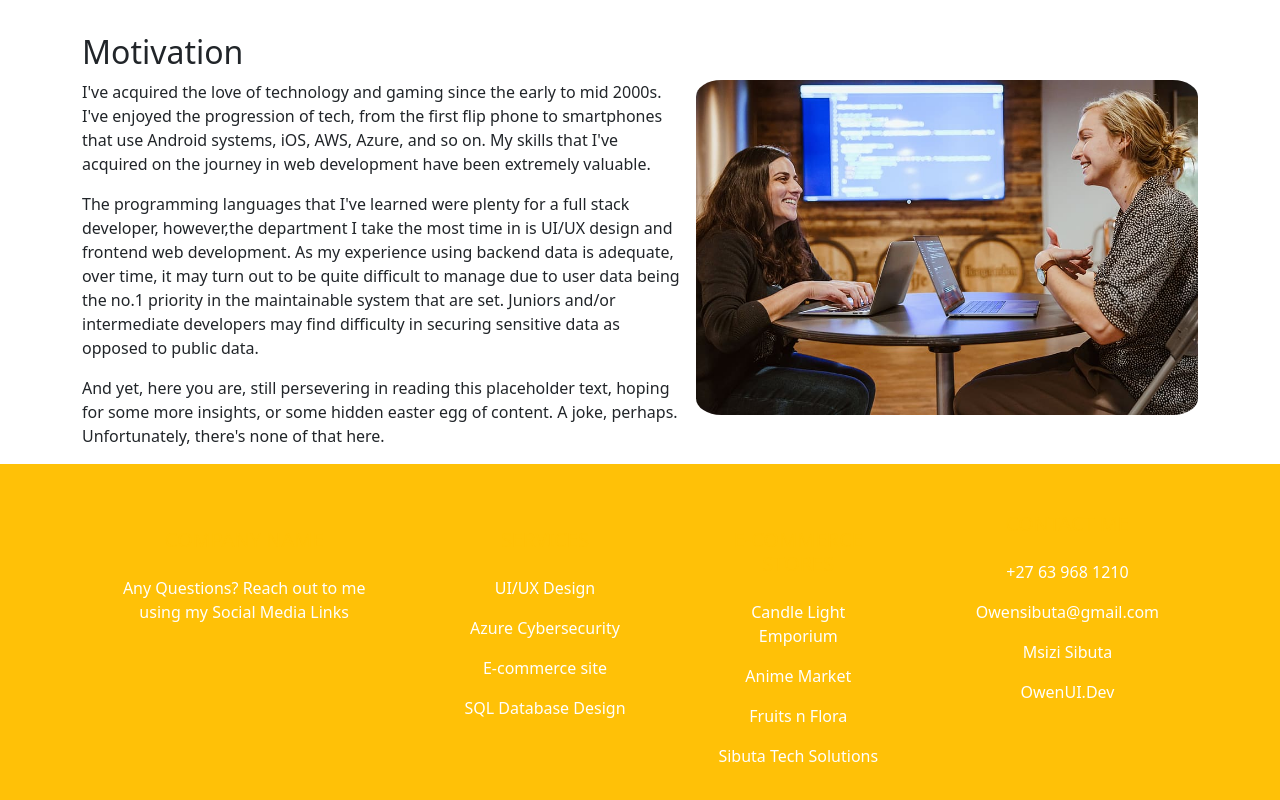
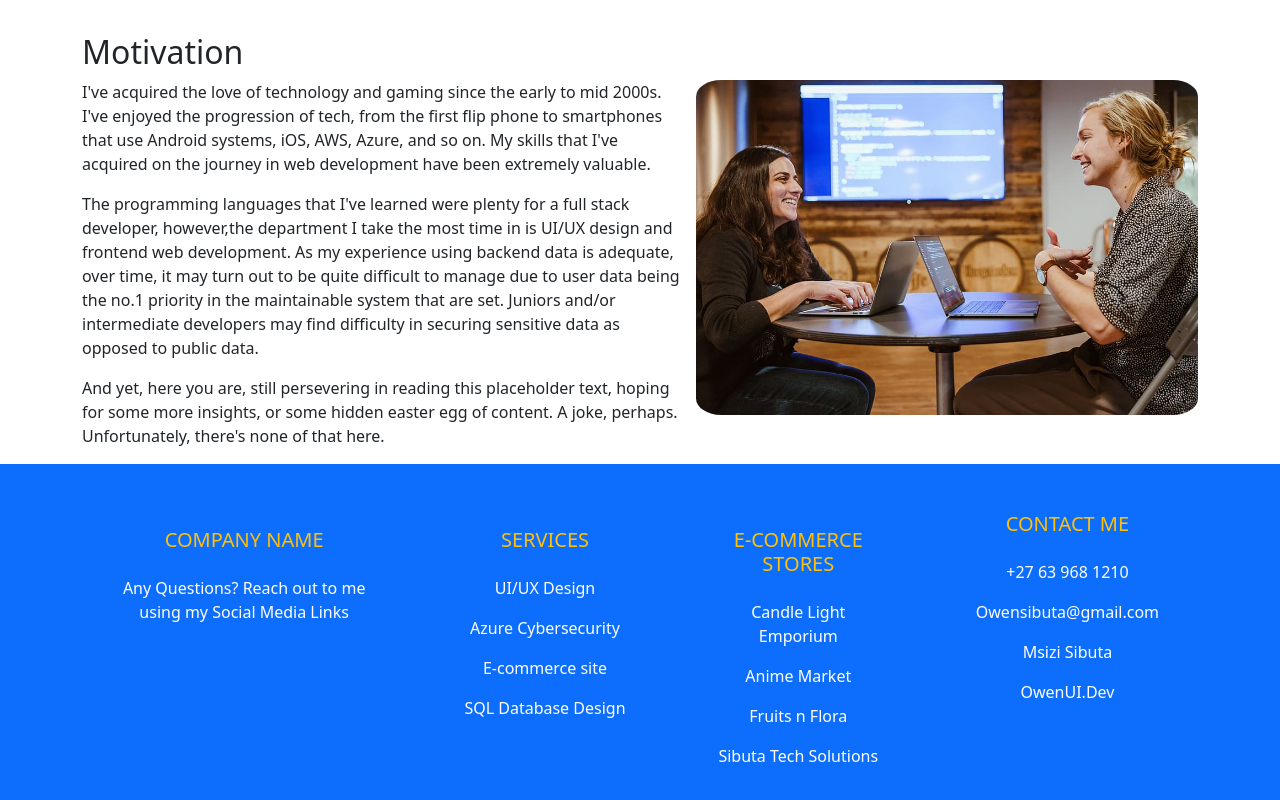
Before and after one commit to MsiziSibuta/web-portfolio23, a plain HTML site: page index.html in a window 1280 px wide. Shown: the part 3046-3846 px from the top of the page. Drawn offline with Linux system fonts and the light colour scheme.

Commit message:
Update index.html

```diff
--- a/index.html
+++ b/index.html
@@ -326,7 +326,7 @@
 
 
 
-      <footer class="bg-warning text-white pt-5 pb-4">
+      <footer class="bg-primary text-white pt-5 pb-4">
 
         <div class="container text-center text-md-left">
 
```
